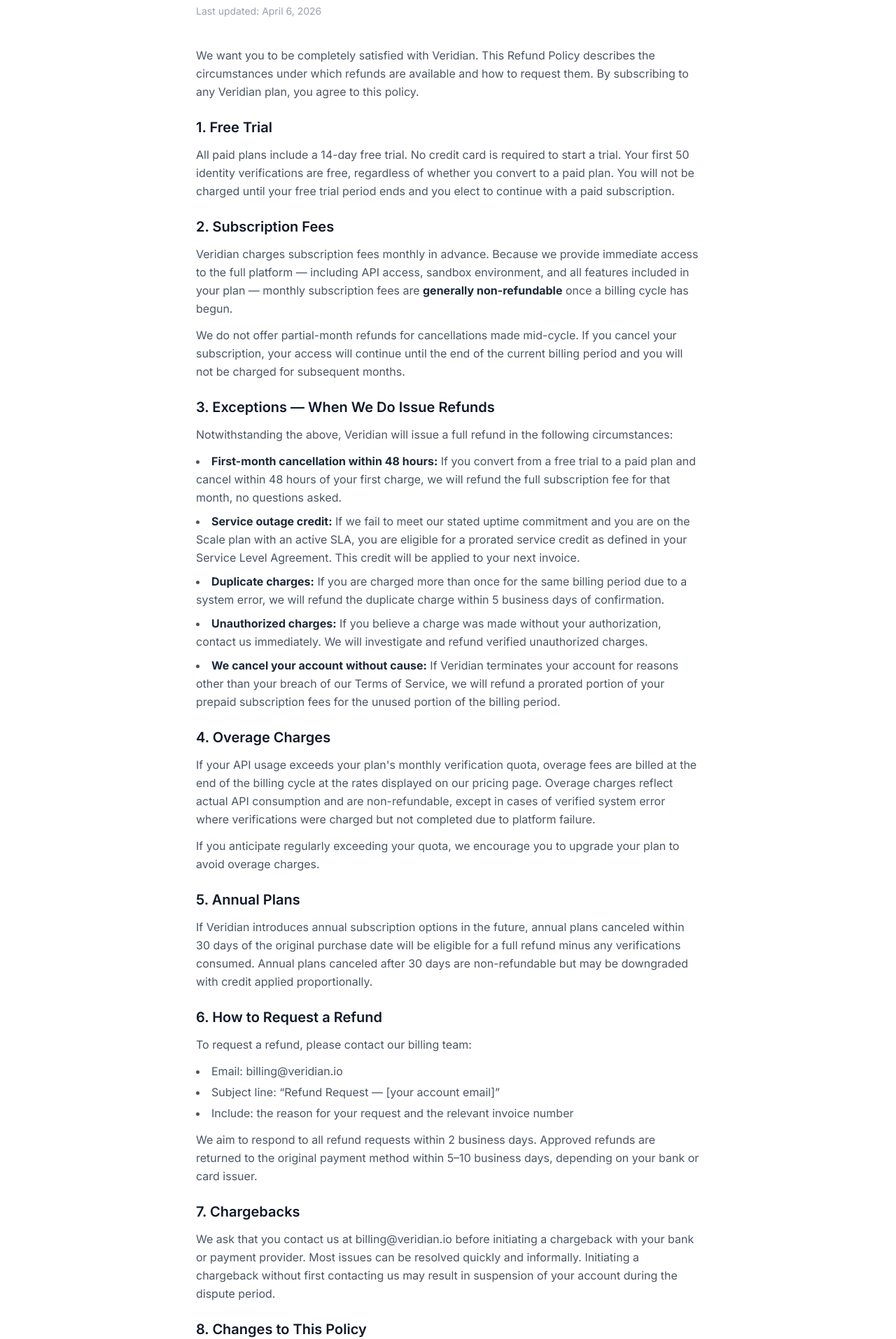
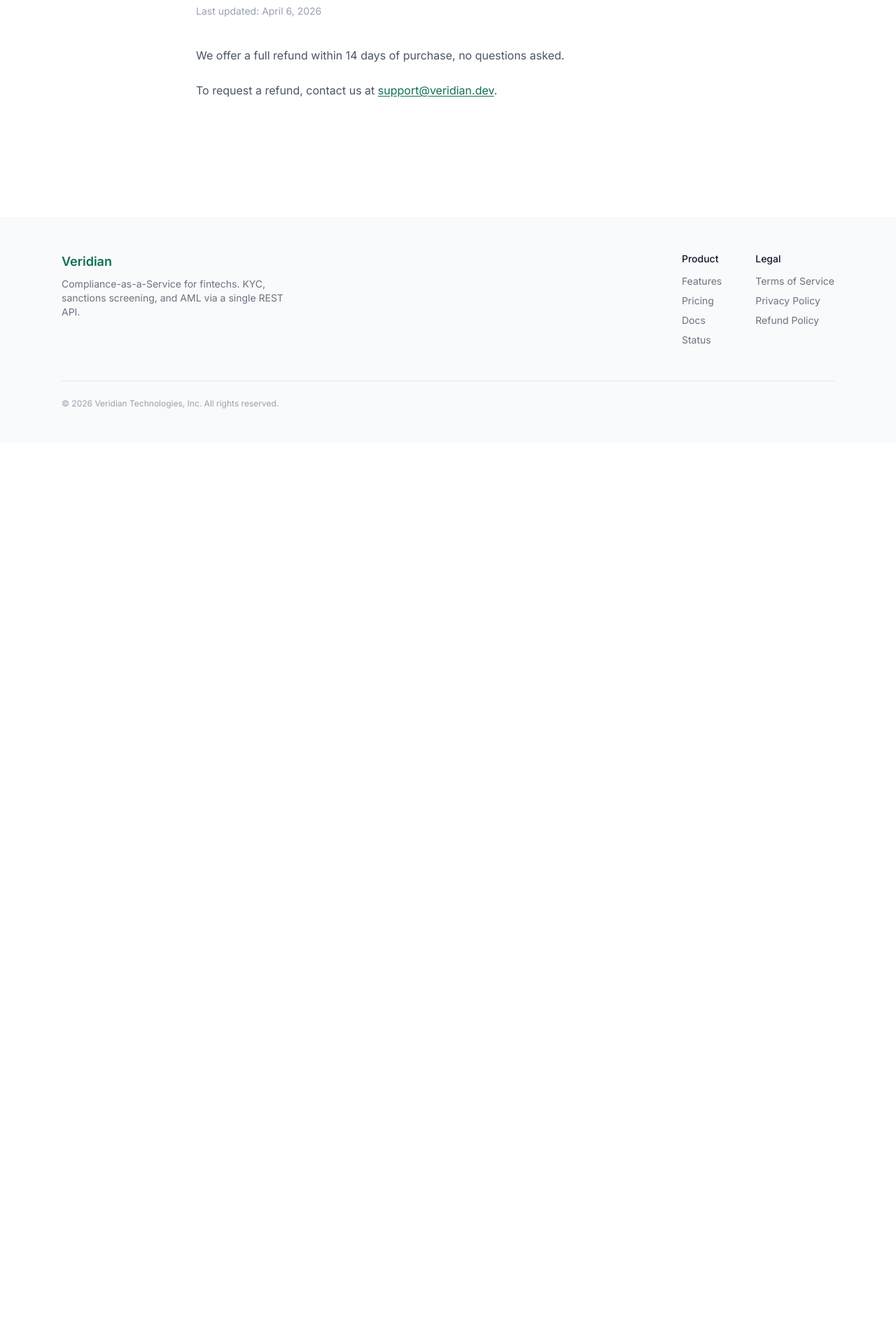
Before and after one commit to veridianapi/veridian-web, a Next.js app: page /refund in a window 1280 px wide. Shown: the part 167-2081 px from the top of the page at 70% size. After the commit the page ends 800 px from the top, so only its background shows below. Built offline with nearby package versions, Linux system fonts and the light colour scheme.

Commit message:
fix paddle requirements - refund policy and legal name

```diff
--- a/app/refund/page.tsx
+++ b/app/refund/page.tsx
@@ -5,153 +5,23 @@
   title: "Refund Policy — Veridian",
 };
 
-function Section({ title, children }: { title: string; children: React.ReactNode }) {
-  return (
-    <section>
-      <h2 className="text-xl font-semibold text-gray-900 mb-3">{title}</h2>
-      <div className="space-y-3">{children}</div>
-    </section>
-  );
-}
-
 export default function RefundPage() {
   return (
     <LegalLayout title="Refund Policy" lastUpdated="April 6, 2026">
       <p>
-        We want you to be completely satisfied with Veridian. This Refund Policy
-        describes the circumstances under which refunds are available and how to
-        request them. By subscribing to any Veridian plan, you agree to this
-        policy.
+        We offer a full refund within 14 days of purchase, no questions asked.
       </p>
-
-      <Section title="1. Free Trial">
-        <p>
-          All paid plans include a 14-day free trial. No credit card is required
-          to start a trial. Your first 50 identity verifications are free,
-          regardless of whether you convert to a paid plan. You will not be
-          charged until your free trial period ends and you elect to continue
-          with a paid subscription.
-        </p>
-      </Section>
-
-      <Section title="2. Subscription Fees">
-        <p>
-          Veridian charges subscription fees monthly in advance. Because we
-          provide immediate access to the full platform — including API access,
-          sandbox environment, and all features included in your plan — monthly
-          subscription fees are <strong className="text-gray-800">generally non-refundable</strong> once a billing
-          cycle has begun.
-        </p>
-        <p>
-          We do not offer partial-month refunds for cancellations made
-          mid-cycle. If you cancel your subscription, your access will continue
-          until the end of the current billing period and you will not be charged
-          for subsequent months.
-        </p>
-      </Section>
-
-      <Section title="3. Exceptions — When We Do Issue Refunds">
-        <p>
-          Notwithstanding the above, Veridian will issue a full refund in the
-          following circumstances:
-        </p>
-        <ul className="list-disc list-inside space-y-2 text-gray-600">
-          <li>
-            <strong className="text-gray-800">First-month cancellation within 48 hours:</strong> If you convert from a
-            free trial to a paid plan and cancel within 48 hours of your first
-            charge, we will refund the full subscription fee for that month, no
-            questions asked.
-          </li>
-          <li>
-            <strong className="text-gray-800">Service outage credit:</strong> If we fail to meet our stated uptime
-            commitment and you are on the Scale plan with an active SLA, you are
-            eligible for a prorated service credit as defined in your Service
-            Level Agreement. This credit will be applied to your next invoice.
-          </li>
-          <li>
-            <strong className="text-gray-800">Duplicate charges:</strong> If you are charged more than once for the
-            same billing period due to a system error, we will refund the
-            duplicate charge within 5 business days of confirmation.
-          </li>
-          <li>
-            <strong className="text-gray-800">Unauthorized charges:</strong> If you believe a charge was made without
-            your authorization, contact us immediately. We will investigate and
-            refund verified unauthorized charges.
-          </li>
-          <li>
-            <strong className="text-gray-800">We cancel your account without cause:</strong> If Veridian terminates
-            your account for reasons other than your breach of our Terms of
-            Service, we will refund a prorated portion of your prepaid
-            subscription fees for the unused portion of the billing period.
-          </li>
-        </ul>
-      </Section>
-
-      <Section title="4. Overage Charges">
-        <p>
-          If your API usage exceeds your plan&apos;s monthly verification quota,
-          overage fees are billed at the end of the billing cycle at the rates
-          displayed on our pricing page. Overage charges reflect actual API
-          consumption and are non-refundable, except in cases of verified system
-          error where verifications were charged but not completed due to
-          platform failure.
-        </p>
-        <p>
-          If you anticipate regularly exceeding your quota, we encourage you to
-          upgrade your plan to avoid overage charges.
-        </p>
-      </Section>
-
-      <Section title="5. Annual Plans">
-        <p>
-          If Veridian introduces annual subscription options in the future,
-          annual plans canceled within 30 days of the original purchase date
-          will be eligible for a full refund minus any verifications consumed.
-          Annual plans canceled after 30 days are non-refundable but may be
-          downgraded with credit applied proportionally.
-        </p>
-      </Section>
-
-      <Section title="6. How to Request a Refund">
-        <p>To request a refund, please contact our billing team:</p>
-        <ul className="list-disc list-inside space-y-1 text-gray-600">
-          <li>Email: billing@veridian.io</li>
-          <li>Subject line: &ldquo;Refund Request — [your account email]&rdquo;</li>
-          <li>Include: the reason for your request and the relevant invoice number</li>
-        </ul>
-        <p>
-          We aim to respond to all refund requests within 2 business days.
-          Approved refunds are returned to the original payment method within
-          5–10 business days, depending on your bank or card issuer.
-        </p>
-      </Section>
-
-      <Section title="7. Chargebacks">
-        <p>
-          We ask that you contact us at billing@veridian.io before initiating a
-          chargeback with your bank or payment provider. Most issues can be
-          resolved quickly and informally. Initiating a chargeback without first
-          contacting us may result in suspension of your account during the
-          dispute period.
-        </p>
-      </Section>
-
-      <Section title="8. Changes to This Policy">
-        <p>
-          Veridian reserves the right to modify this Refund Policy at any time.
-          Changes will be communicated via email and will apply to charges
-          arising after the effective date. This policy does not affect your
-          statutory rights under applicable consumer protection law.
-        </p>
-      </Section>
-
-      <Section title="9. Contact">
-        <p>
-          Questions about this policy? Reach us at billing@veridian.io or at
-          Veridian Technologies, Inc., 228 Park Ave S, PMB 70145, New York, NY
-          10003.
-        </p>
-      </Section>
+      <p>
+        To request a refund, contact us at{" "}
+        <a
+          href="mailto:support@veridian.dev"
+          className="underline underline-offset-2"
+          style={{ color: "var(--brand)" }}
+        >
+          support@veridian.dev
+        </a>
+        .
+      </p>
     </LegalLayout>
   );
 }
--- a/app/terms/page.tsx
+++ b/app/terms/page.tsx
@@ -20,7 +20,7 @@
       <p>
         These Terms of Service (&ldquo;Terms&rdquo;) govern your access to and use of the Veridian
         platform, APIs, and related services (collectively, the &ldquo;Services&rdquo;) provided
-        by Veridian Technologies, Inc. (&ldquo;Veridian,&rdquo; &ldquo;we,&rdquo; &ldquo;us,&rdquo; or &ldquo;our&rdquo;). By
+        by Veridian (&ldquo;Veridian,&rdquo; &ldquo;we,&rdquo; &ldquo;us,&rdquo; or &ldquo;our&rdquo;). By
         accessing or using our Services, you agree to be bound by these Terms.
       </p>
 
@@ -199,8 +199,7 @@
       <Section title="14. Contact">
         <p>
           For questions about these Terms, contact us at legal@veridian.io or by
-          mail at Veridian Technologies, Inc., 228 Park Ave S, PMB 70145, New
-          York, NY 10003.
+          mail at Veridian, 228 Park Ave S, PMB 70145, New York, NY 10003.
         </p>
       </Section>
     </LegalLayout>
```
